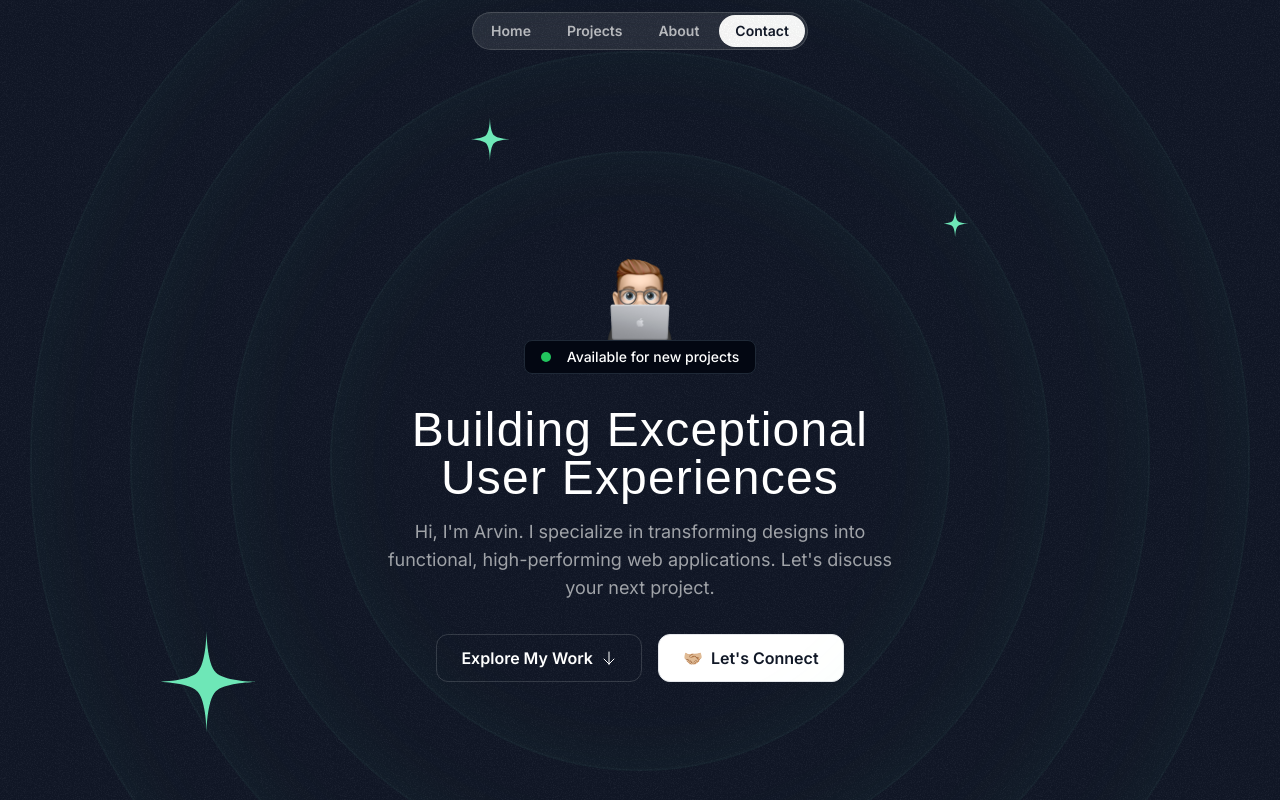
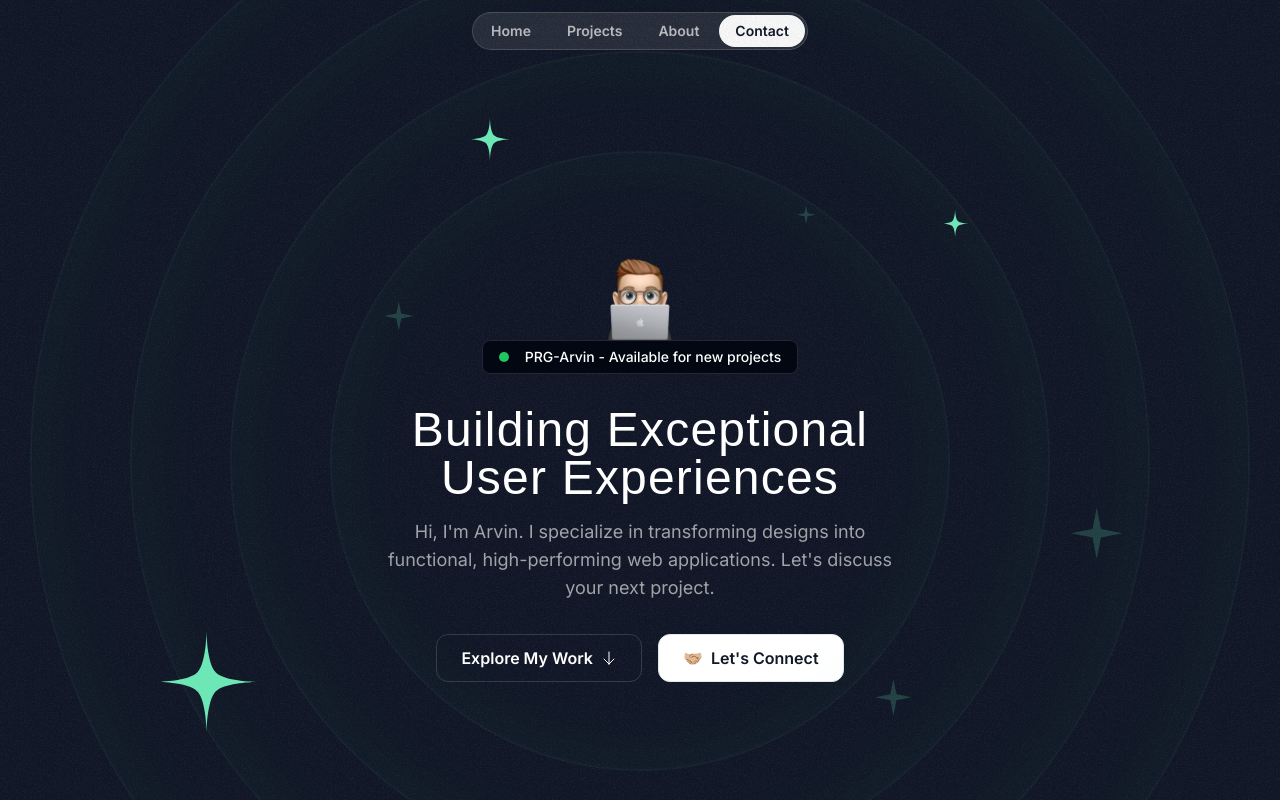
Before and after one commit to arvincarlo/portfolio, a Next.js app: page / in a window 1280 px wide. Shown: the top 800 px of the page. Built offline with nearby package versions, Linux system fonts and the light colour scheme; a web font is replaced by a local one.

Commit message:
Hero Section: Implementing Sparkles

```diff
--- a/src/sections/Hero.tsx
+++ b/src/sections/Hero.tsx
@@ -4,6 +4,7 @@
 import grainImage from '@/assets/images/grain.jpg'
 import StarIcon from '@/assets/icons/star.svg';
 import { HeroOrbit } from '@/components/HeroOrbit';
+import SparkleIcon from '@/assets/icons/sparkle.svg';
 
 export const HeroSection = () => {
   return (
@@ -24,12 +25,24 @@
       <HeroOrbit size={590} rotation={98}>
         <StarIcon className="size-8 text-emerald-300"/>
       </HeroOrbit>
+      <HeroOrbit size={430} rotation={-14}>
+        <SparkleIcon className="size-8 text-emerald-300/20"/>
+      </HeroOrbit>
+      <HeroOrbit size={440} rotation={79}>
+        <SparkleIcon className="size-5 text-emerald-300/20"/>
+      </HeroOrbit>
+      <HeroOrbit size={530} rotation={178}>
+        <SparkleIcon className="size-10 text-emerald-300/20"/>
+      </HeroOrbit>
+      <HeroOrbit size={710} rotation={144}>
+        <SparkleIcon className="size-14 text-emerald-300/20"/>
+      </HeroOrbit>
       <div className="container">
         <div className="flex flex-col items-center">
           <Image src={memojiImage} className="size-[100px]" alt="Person Peeking from behind"/>
           <div className="bg-gray-950 border border-gray-800 px-4 py-1.5 inline-flex items-center gap-4 rounded-lg">
             <div className="bg-green-500 size-2.5 rounded-full"></div>
-            <div className="text-sm font-medium">Available for new projects</div>
+            <div className="text-sm font-medium">PRG-Arvin - Available for new projects</div>
           </div>
         </div>
         <div className='max-w-lg mx-auto'>
```
